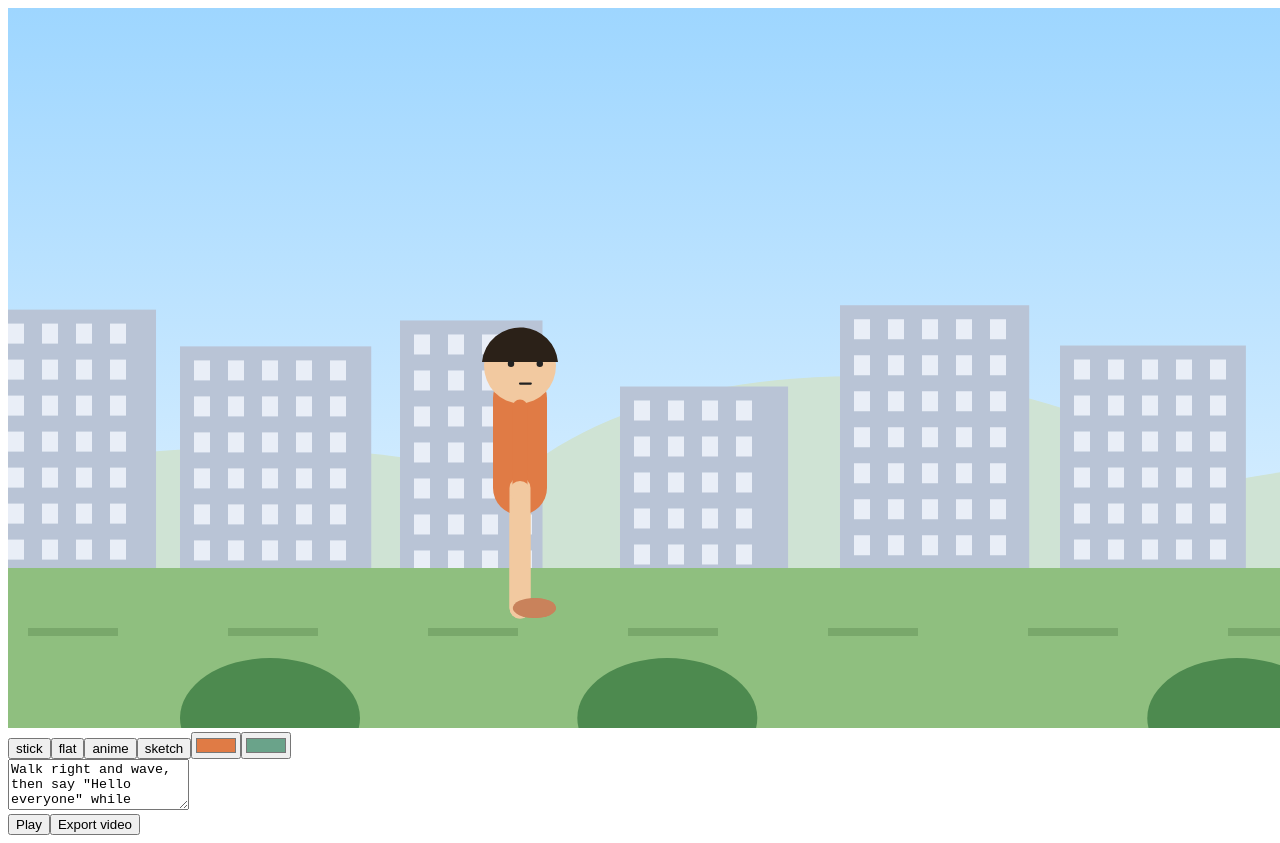
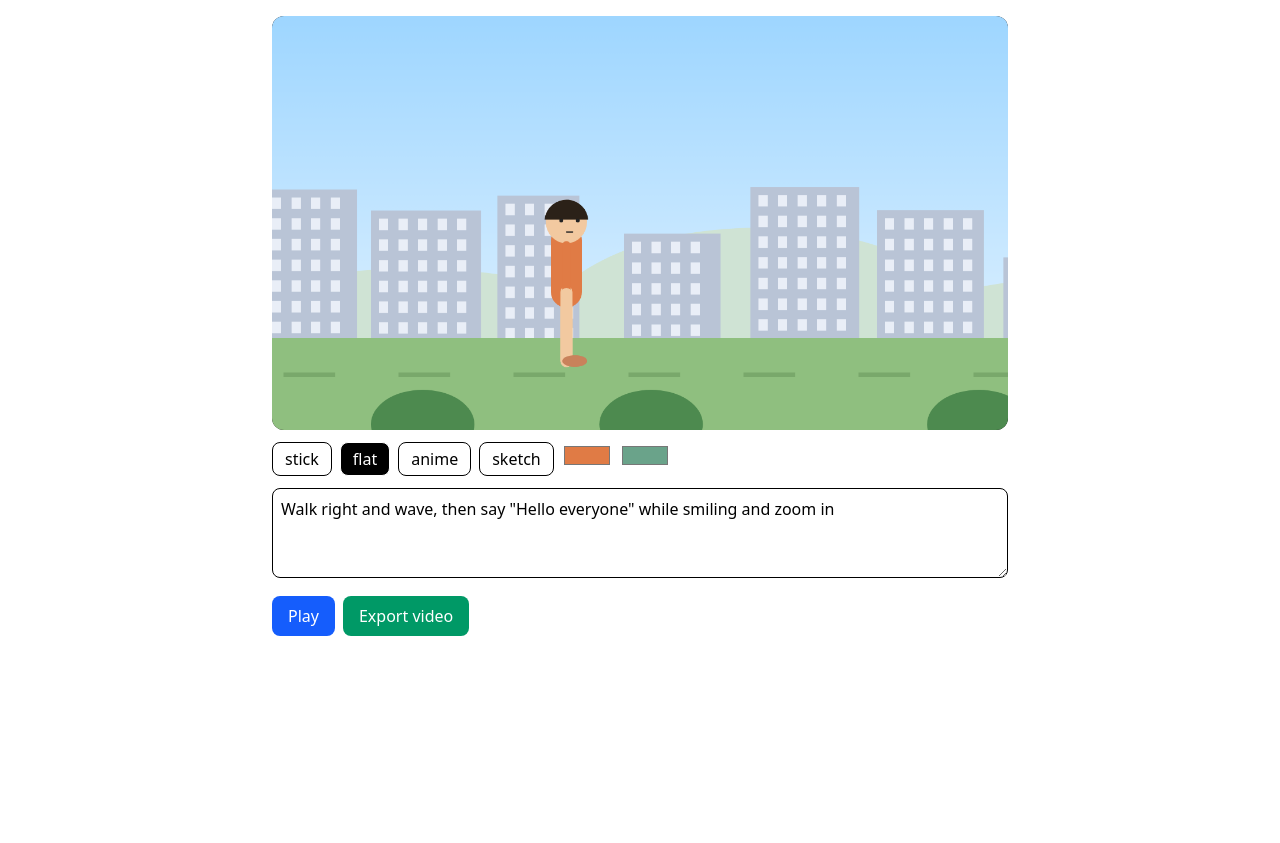
Before and after one commit to Nexbotcom/Cartoon, a Next.js app: page / in a window 1280 px wide. After the commit the page ends 800 px from the top, so only its background shows below. Built offline with nearby package versions, Linux system fonts and the light colour scheme.

Commit message:
Create RootLayout component with metadata

```diff
--- /dev/null
+++ b/app/layout.tsx
@@ -0,0 +1,15 @@
+import "./globals.css";
+import type { Metadata } from "next";
+
+export const metadata: Metadata = {
+  title: "Toon Studio",
+  description: "2D cartoon video creator",
+};
+
+export default function RootLayout({ children }: { children: React.ReactNode }) {
+  return (
+    <html lang="en">
+      <body>{children}</body>
+    </html>
+  );
+}
```
